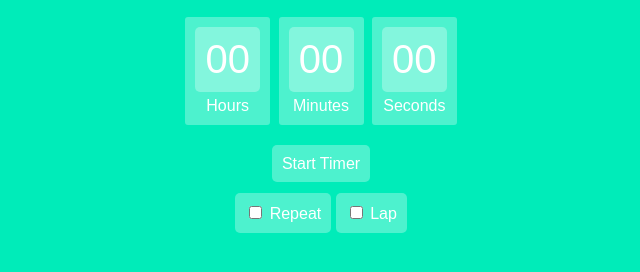
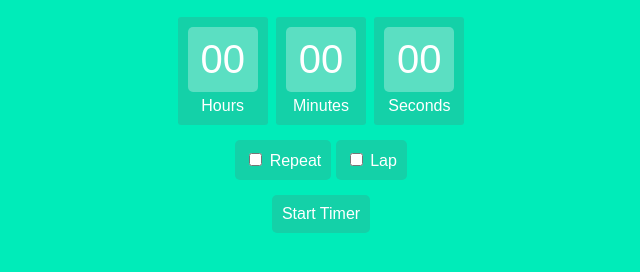
Before and after one commit to dszopa/timer, a plain HTML site: page index.html in a window 1280 px wide. Shown: the part 88-360 px from the top of the page, without its empty margins (319-959 px from the left). Drawn offline with Linux system fonts and the light colour scheme.

Commit message:
Fix Readability - Make text more readable by changing color of transparent - Format HTML

```diff
--- a/index.html
+++ b/index.html
@@ -1,12 +1,15 @@
 <!DOCTYPE html>
 <html>
+
 <head>
   <meta charset="utf-8">
   <title>Javascript - Timer</title>
   <script type="text/javascript" src="timer.js"></script>
   <link rel="stylesheet" href="timer.css">
 </head>
+
 <body>
+  <div class="container">
     <h1>Javascript Countdown Timer</h1>
     <div id="clockdiv">
       <form name="timeForm">
@@ -24,9 +27,6 @@
         </div>
       </form>
     </div>
-  <div id="buttonDiv">
-    <a id="startBtn" class="btn">Start Timer</a>
-  </div>
     <div id="options">
       <div>
         <input type="checkbox" id="repeat-chk-box" value="repeat">
@@ -37,5 +37,10 @@
         <label for="lap-chk-box">Lap</label>
       </div>
     </div>
+    <div id="buttonDiv">
+      <button id="startBtn" class="btn">Start Timer</button>
+    </div>
+  </div>
 </body>
+
 </html>
--- a/timer.css
+++ b/timer.css
@@ -2,7 +2,11 @@ body{
 	text-align: center;
 	background: #00ECB9;
   font-family: sans-serif;
-  font-weight: 100;
+}
+
+.container {
+	margin-left: 10%;
+	margin-right: 10%;
 }
 
 .colorchange {
@@ -39,7 +43,7 @@ body{
 
 h1{
   color: white;
-  font-weight: 100;
+  font-weight: 500;
   font-size: 40px;
   margin: 40px 0px 20px;
 }
@@ -53,16 +57,15 @@ label {
 	font-family: sans-serif;
 	color: #fff;
 	display: inline-block;
-	font-weight: 100;
 	text-align: center;
 	font-size: 30px;
-  padding-bottom: 30px;
+  padding-bottom: 15px;
 }
 
 #clockdiv > form > div {
 	padding: 10px;
 	border-radius: 3px;
-	background: rgba(255,255,255, 0.3);
+	background: rgba(100, 100, 100, 0.2);
 	display: inline-block;
 }
 
@@ -71,7 +74,7 @@ label {
   color: white;
   font-size: 40px;
   border: none;
-  width: 45px;
+  width: 50px;
   border-radius: 5px;
   padding: 10px;
 	text-align: center;
@@ -82,12 +85,8 @@ label {
 	font-size: 16px;
 }
 
-#buttonDiv {
-  padding-bottom: 20px;
-}
-
 .btn {
-  background-color: rgba(255,255,255, 0.3);
+  background-color: rgba(100, 100, 100, 0.2);
   color: white;
   border: none;
   font-size: 16px;
@@ -95,9 +94,13 @@ label {
   padding: 10px;
 }
 
+#options {
+	padding-bottom: 15px;
+}
+
 #options > div {
   padding: 10px;
 	border-radius: 5px;
   display: inline-block;
-  background-color: rgba(255,255,255, 0.3);
+  background-color: rgba(100, 100, 100, 0.2);
 }
--- a/timer.js
+++ b/timer.js
@@ -1,3 +1,8 @@
+/**
+ * A function that gets the amount of time between the date end time
+ * and the current time.
+ * @param {Date} endtime - The end time in a Date format.
+ */
 function getTimeRemaining(endtime) {
   var t = Date.parse(endtime) - Date.parse(new Date());
   var seconds = Math.floor((t / 1000) % 60);
@@ -11,24 +16,32 @@ function getTimeRemaining(endtime) {
   };
 }
 
+/**
+ * A function that "zero's" the clock. This involves setting all inputs
+ * to 00.
+ */
 function zeroClock() {
   var clock = document.getElementById("clockdiv");
-  var hoursSpan = clock.querySelector('.hours');
-  var minutesSpan = clock.querySelector('.minutes');
-  var secondsSpan = clock.querySelector('.seconds');
-
-  hoursSpan.setAttribute("value", '00');
-  minutesSpan.setAttribute("value", '00');
-  secondsSpan.setAttribute("value", '00');
+  clock.querySelector('.hours').value = '00';
+  clock.querySelector('.minutes').value = '00';
+  clock.querySelector('.seconds').value = '00';
 }
 
+/**
+ * Ends the specified interval, updates the button to "Start Timer",
+ * pauses color changing, and resets the clock.
+ * @param {setInterval} runningInterval - The ongoing interval to stop.
+ */
 function stopClockAndUpdate(runningInterval) {
+  clearInterval(runningInterval);
   document.getElementById("startBtn").innerHTML = "Start Timer";
   document.body.setAttribute("class", "colorchange pause-colorchange");
   zeroClock();
-  clearInterval(runningInterval);
 }
 
+/**
+ * Returns a json list with the current hours, minutes, and seconds of the timer.
+ */
 function getTimeFormValues() {
   var timeFormElements = document.forms["timeForm"].getElementsByTagName("input");
   return {
@@ -39,15 +52,19 @@ function getTimeFormValues() {
 }
 
 document.addEventListener("DOMContentLoaded", function(event) {
+  zeroClock();
+
   var deadline = new Date();
   var totalTime = 0;
-
-  zeroClock();
 
   var startTimer = null;
   var startbtn = document.getElementById("startBtn");
 
+
+
+
   function updateClock(endTime, options) {
+    console.log("Clock updated");
     var t = getTimeRemaining(endTime);
 
     var clock = document.getElementById("clockdiv");
@@ -80,7 +97,7 @@ document.addEventListener("DOMContentLoaded", function(event) {
 
       startTimer = setInterval(
         function() {
-          options = {"repeat": repeatBox.checked};
+          var options = {"repeat": repeatBox.checked};
           updateClock(deadline, options);
         }, 1000);
 
```
Lines whose indentation alone changed are shown as unchanged.
